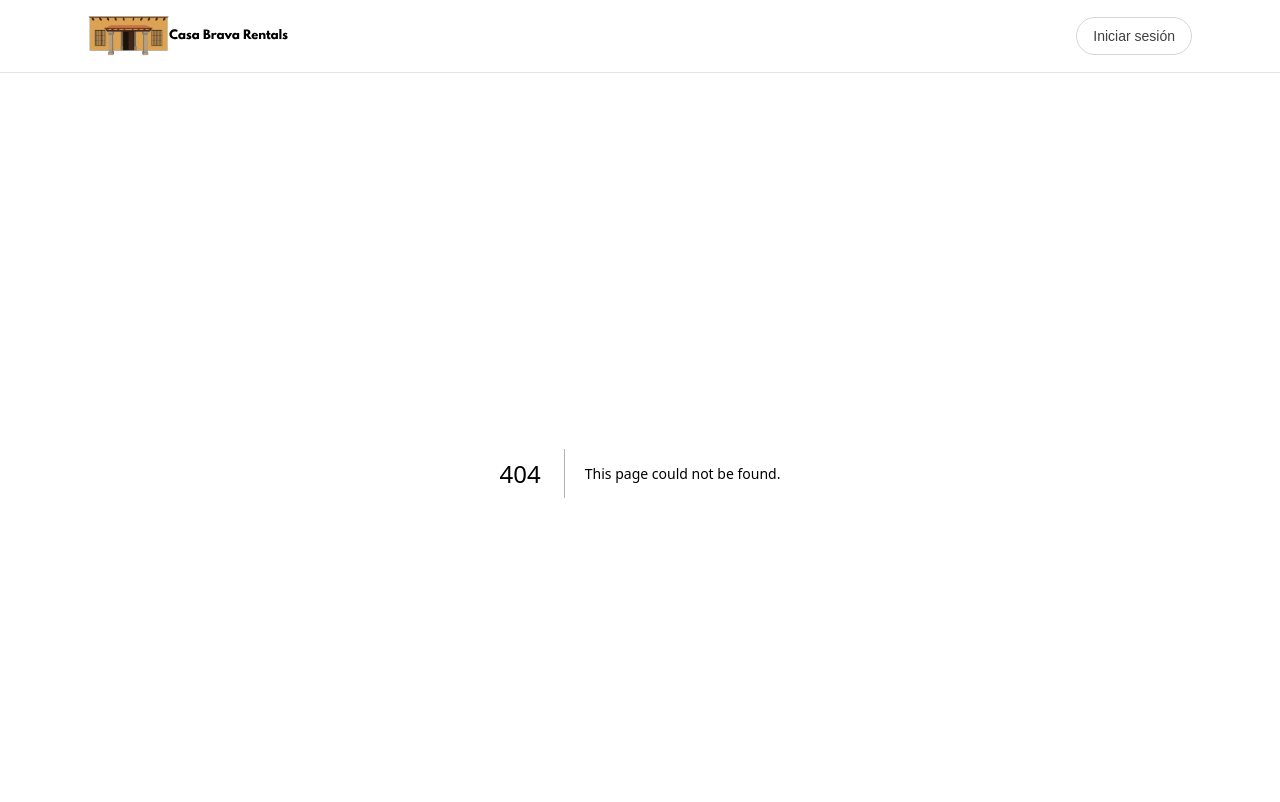
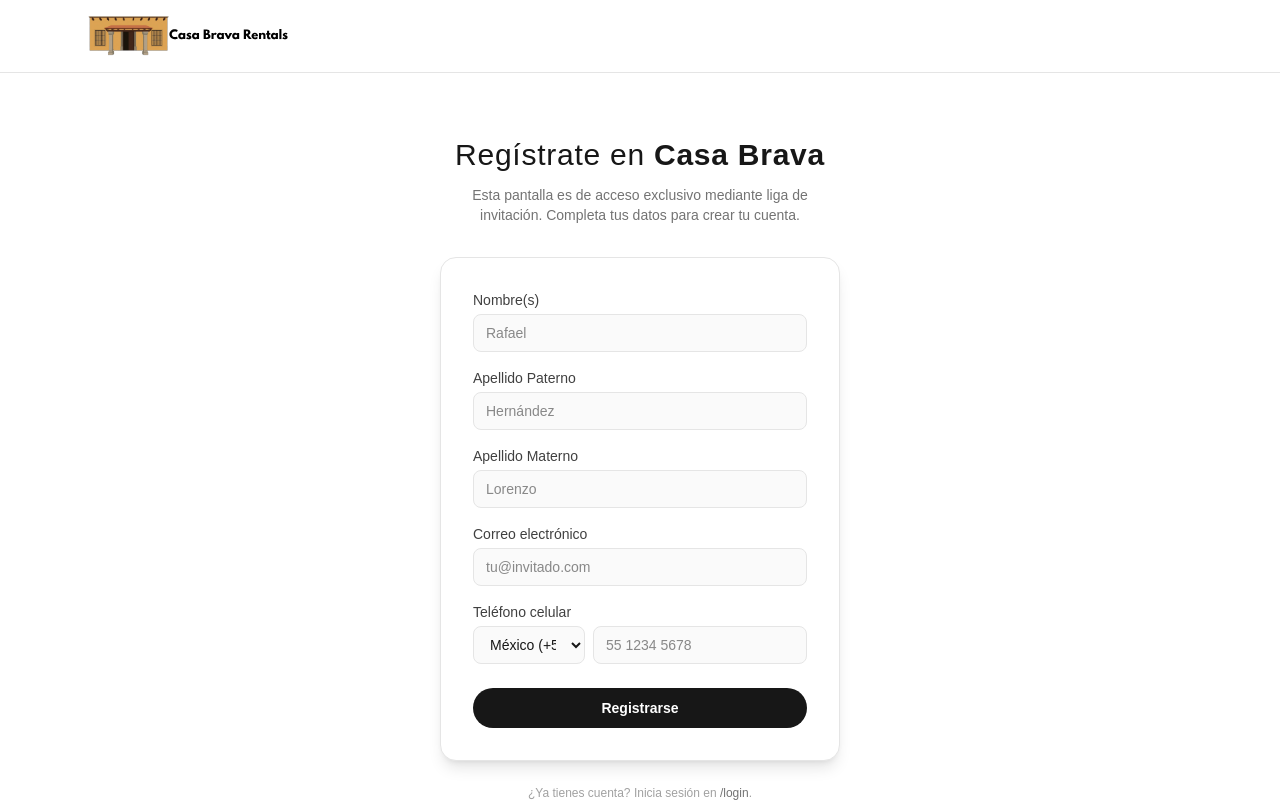
Before and after one commit to rafhdz/Casa_Brava_Rentals, a Next.js app: page /register in a window 1280 px wide. Before the commit this address had no page. Shown: the top 802 px of the page. Built offline with nearby package versions, Linux system fonts and the light colour scheme.

Commit message:
pantalla de registro del usuario

```diff
--- /dev/null
+++ b/app/register/page.tsx
@@ -0,0 +1,239 @@
+"use client";
+
+import { useEffect, useState, type FormEvent } from "react";
+import { useRouter } from "next/navigation";
+
+const EMAIL_REGEX = /^[^\s@]+@[^\s@]+\.[^\s@]+$/;
+
+// Ladas de ejemplo para el prototipo — no vive en lib/mock-data.ts porque no es un dato de
+// negocio (precio/amenidad/servicio), es configuración fija del propio input de teléfono.
+const COUNTRY_CODES = [
+  { dial: "+52", label: "México (+52)" },
+  { dial: "+1", label: "USA/Canadá (+1)" },
+  { dial: "+34", label: "España (+34)" },
+  { dial: "+54", label: "Argentina (+54)" },
+];
+
+const inputClassName = (hasError: boolean) =>
+  `rounded-lg border bg-neutral-50 px-3 py-2 text-sm text-neutral-900 transition-all duration-300 focus:border-transparent focus:outline-none focus:ring-2 disabled:cursor-not-allowed disabled:opacity-60 ${
+    hasError
+      ? "border-red-400 focus:ring-red-500"
+      : "border-neutral-200 focus:ring-neutral-900"
+  }`;
+
+export default function RegisterPage() {
+  const router = useRouter();
+
+  const [nombre, setNombre] = useState("");
+  const [apellidoPaterno, setApellidoPaterno] = useState("");
+  const [apellidoMaterno, setApellidoMaterno] = useState("");
+  const [email, setEmail] = useState("");
+  const [countryCode, setCountryCode] = useState(COUNTRY_CODES[0].dial);
+  const [phoneNumber, setPhoneNumber] = useState("");
+
+  const [nombreError, setNombreError] = useState<string | null>(null);
+  const [apellidoPaternoError, setApellidoPaternoError] = useState<string | null>(null);
+  const [apellidoMaternoError, setApellidoMaternoError] = useState<string | null>(null);
+  const [emailError, setEmailError] = useState<string | null>(null);
+  const [phoneError, setPhoneError] = useState<string | null>(null);
+
+  const [success, setSuccess] = useState(false);
+
+  useEffect(() => {
+    if (!success) return;
+    const timer = setTimeout(() => router.push("/login"), 2000);
+    return () => clearTimeout(timer);
+  }, [success, router]);
+
+  function handleSubmit(e: FormEvent) {
+    e.preventDefault();
+
+    const trimmedNombre = nombre.trim();
+    const trimmedApellidoPaterno = apellidoPaterno.trim();
+    const trimmedApellidoMaterno = apellidoMaterno.trim();
+    const trimmedEmail = email.trim();
+    const trimmedPhoneNumber = phoneNumber.trim();
+    let hasError = false;
+
+    if (!trimmedNombre) {
+      setNombreError("El nombre es obligatorio.");
+      hasError = true;
+    } else {
+      setNombreError(null);
+    }
+
+    if (!trimmedApellidoPaterno) {
+      setApellidoPaternoError("El apellido paterno es obligatorio.");
+      hasError = true;
+    } else {
+      setApellidoPaternoError(null);
+    }
+
+    if (!trimmedApellidoMaterno) {
+      setApellidoMaternoError("El apellido materno es obligatorio.");
+      hasError = true;
+    } else {
+      setApellidoMaternoError(null);
+    }
+
+    if (!trimmedEmail) {
+      setEmailError("El correo electrónico es obligatorio.");
+      hasError = true;
+    } else if (!EMAIL_REGEX.test(trimmedEmail)) {
+      setEmailError("Ingresa un correo electrónico válido (ej. nombre@dominio.com).");
+      hasError = true;
+    } else {
+      setEmailError(null);
+    }
+
+    if (!trimmedPhoneNumber) {
+      setPhoneError("El teléfono celular es obligatorio.");
+      hasError = true;
+    } else {
+      setPhoneError(null);
+    }
+
+    if (hasError) return;
+
+    // Mock: no se guarda en mockUsers ni en la sesión — solo simula el registro exitoso.
+    // La creación real de cuentas llegará con Supabase Auth (ver CLAUDE.md).
+    setSuccess(true);
+  }
+
+  return (
+    <div className="mx-auto flex max-w-md flex-col items-center px-4 py-16 sm:px-6">
+      <div className="flex flex-col items-center text-center">
+        <h1 className="text-3xl font-light tracking-wide text-neutral-900">
+          Regístrate en <span className="font-semibold">Casa Brava</span>
+        </h1>
+        <p className="mt-3 text-sm text-neutral-500">
+          Esta pantalla es de acceso exclusivo mediante liga de invitación. Completa tus
+          datos para crear tu cuenta.
+        </p>
+      </div>
+
+      <div className="mt-8 w-full rounded-2xl border border-neutral-200 bg-white p-8 shadow-lg">
+        {success && (
+          <p className="mb-4 rounded-2xl border border-green-200 bg-green-50 px-4 py-3 text-sm font-medium text-green-800">
+            Registro completado con éxito. Redirigiendo...
+          </p>
+        )}
+
+        <form onSubmit={handleSubmit} noValidate className="flex w-full flex-col gap-4">
+          <fieldset disabled={success} className="flex w-full flex-col gap-4">
+            <label className="flex flex-col gap-1">
+              <span className="text-sm font-medium text-neutral-700">Nombre(s)</span>
+              <input
+                type="text"
+                autoComplete="given-name"
+                value={nombre}
+                onChange={(e) => {
+                  setNombre(e.target.value);
+                  if (nombreError) setNombreError(null);
+                }}
+                placeholder="Rafael"
+                className={inputClassName(!!nombreError)}
+              />
+              {nombreError && <p className="text-xs text-red-600">{nombreError}</p>}
+            </label>
+
+            <label className="flex flex-col gap-1">
+              <span className="text-sm font-medium text-neutral-700">Apellido Paterno</span>
+              <input
+                type="text"
+                autoComplete="family-name"
+                value={apellidoPaterno}
+                onChange={(e) => {
+                  setApellidoPaterno(e.target.value);
+                  if (apellidoPaternoError) setApellidoPaternoError(null);
+                }}
+                placeholder="Hernández"
+                className={inputClassName(!!apellidoPaternoError)}
+              />
+              {apellidoPaternoError && (
+                <p className="text-xs text-red-600">{apellidoPaternoError}</p>
+              )}
+            </label>
+
+            <label className="flex flex-col gap-1">
+              <span className="text-sm font-medium text-neutral-700">Apellido Materno</span>
+              <input
+                type="text"
+                autoComplete="additional-name"
+                value={apellidoMaterno}
+                onChange={(e) => {
+                  setApellidoMaterno(e.target.value);
+                  if (apellidoMaternoError) setApellidoMaternoError(null);
+                }}
+                placeholder="Lorenzo"
+                className={inputClassName(!!apellidoMaternoError)}
+              />
+              {apellidoMaternoError && (
+                <p className="text-xs text-red-600">{apellidoMaternoError}</p>
+              )}
+            </label>
+
+            <label className="flex flex-col gap-1">
+              <span className="text-sm font-medium text-neutral-700">Correo electrónico</span>
+              <input
+                type="email"
+                autoComplete="email"
+                value={email}
+                onChange={(e) => {
+                  setEmail(e.target.value);
+                  if (emailError) setEmailError(null);
+                }}
+                placeholder="tu@invitado.com"
+                className={inputClassName(!!emailError)}
+              />
+              {emailError && <p className="text-xs text-red-600">{emailError}</p>}
+            </label>
+
+            <div className="flex flex-col gap-1">
+              <span className="text-sm font-medium text-neutral-700">Teléfono celular</span>
+              <div className="flex gap-2">
+                <select
+                  value={countryCode}
+                  onChange={(e) => setCountryCode(e.target.value)}
+                  aria-label="Lada del país"
+                  className={`w-28 shrink-0 ${inputClassName(false)}`}
+                >
+                  {COUNTRY_CODES.map((c) => (
+                    <option key={c.dial} value={c.dial}>
+                      {c.label}
+                    </option>
+                  ))}
+                </select>
+                <input
+                  type="tel"
+                  autoComplete="tel-national"
+                  inputMode="tel"
+                  value={phoneNumber}
+                  onChange={(e) => {
+                    setPhoneNumber(e.target.value);
+                    if (phoneError) setPhoneError(null);
+                  }}
+                  placeholder="55 1234 5678"
+                  className={`min-w-0 flex-1 ${inputClassName(!!phoneError)}`}
+                />
+              </div>
+              {phoneError && <p className="text-xs text-red-600">{phoneError}</p>}
+            </div>
+
+            <button
+              type="submit"
+              className="mt-2 rounded-full bg-neutral-900 px-4 py-2.5 text-sm font-semibold text-white transition-all duration-300 ease-in-out enabled:hover:bg-neutral-700 enabled:active:scale-95 disabled:cursor-not-allowed disabled:opacity-60"
+            >
+              {success ? "Redirigiendo..." : "Registrarse"}
+            </button>
+          </fieldset>
+        </form>
+      </div>
+
+      <p className="mt-6 text-center text-xs text-neutral-400">
+        ¿Ya tienes cuenta? Inicia sesión en{" "}
+        <span className="font-medium text-neutral-500">/login</span>.
+      </p>
+    </div>
+  );
+}
--- a/components/Navbar.tsx
+++ b/components/Navbar.tsx
@@ -11,7 +11,8 @@ export default function Navbar() {
   const pathname = usePathname();
   const { user, logout } = useAuth();
   const { totalItems } = useCart();
-  const isLoginPage = pathname === "/login";
+
+  // Se eliminó 'const isLoginPage' porque ya no es necesaria
   const isAdminRoute = pathname.startsWith("/admin");
 
   function handleLogout() {
@@ -24,10 +25,15 @@ export default function Navbar() {
       <nav className="mx-auto flex max-w-6xl items-center justify-between px-4 py-4 sm:px-6">
         <Link href="/" className="flex items-center">
           {/* eslint-disable-next-line @next/next/no-img-element -- SVG estático de public/, no requiere el optimizador de next/image */}
-          <img src="/icons/system/logo.svg" alt="Casa Brava" className="h-10 w-auto" />
+          <img
+            src="/icons/system/logo.svg"
+            alt="Casa Brava"
+            className="h-10 w-auto"
+          />
         </Link>
 
-        {user ? (
+        {/* Cambiamos el ternario por un && para que solo renderice si hay sesión */}
+        {user && (
           <div className="flex items-center gap-2 sm:gap-3">
             {!isAdminRoute && (
               <Link
@@ -35,7 +41,11 @@ export default function Navbar() {
                 title="Carrito"
                 className="relative flex h-10 w-10 items-center justify-center rounded-full text-neutral-700 transition-colors hover:bg-neutral-100 hover:text-neutral-900"
               >
-                <ShoppingCart className="h-5 w-5" strokeWidth={1.75} aria-hidden />
+                <ShoppingCart
+                  className="h-5 w-5"
+                  strokeWidth={1.75}
+                  aria-hidden
+                />
                 <span className="sr-only">Carrito</span>
                 {totalItems > 0 && (
                   <span className="absolute -right-1 -top-1 flex h-4 min-w-4 items-center justify-center rounded-full bg-neutral-900 px-1 text-[10px] font-semibold text-white">
@@ -61,15 +71,6 @@ export default function Navbar() {
               <span className="sr-only">Cerrar sesión</span>
             </button>
           </div>
-        ) : (
-          !isLoginPage && (
-            <Link
-              href="/login"
-              className="rounded-full border border-neutral-300 px-4 py-2 text-sm font-medium text-neutral-700 transition-all duration-300 ease-in-out hover:border-neutral-900 hover:text-neutral-900 active:scale-95"
-            >
-              Iniciar sesión
-            </Link>
-          )
         )}
       </nav>
     </header>
```
Also changed, not shown: 1 other file (tests, documents, lock files or other folders).
